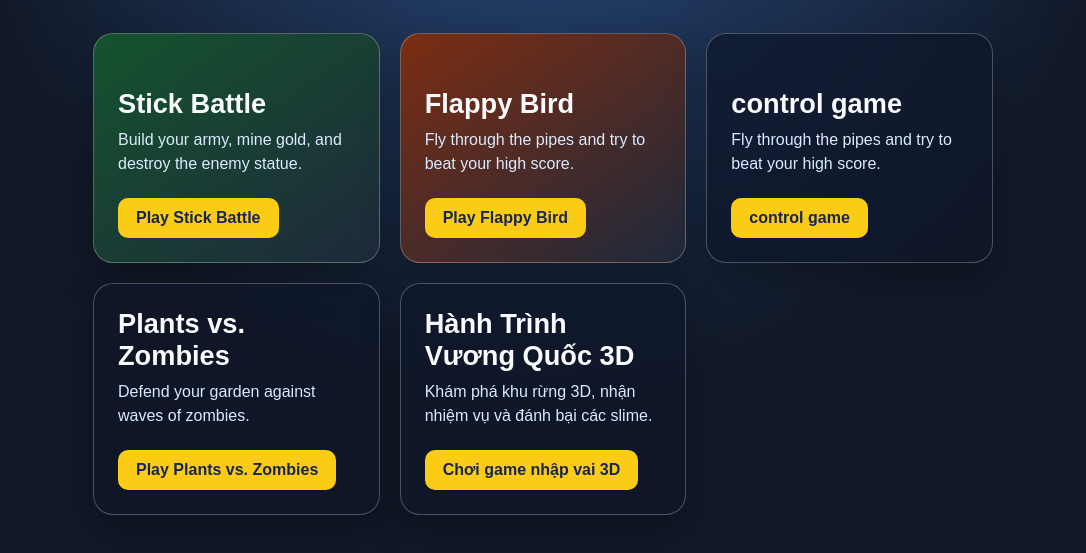
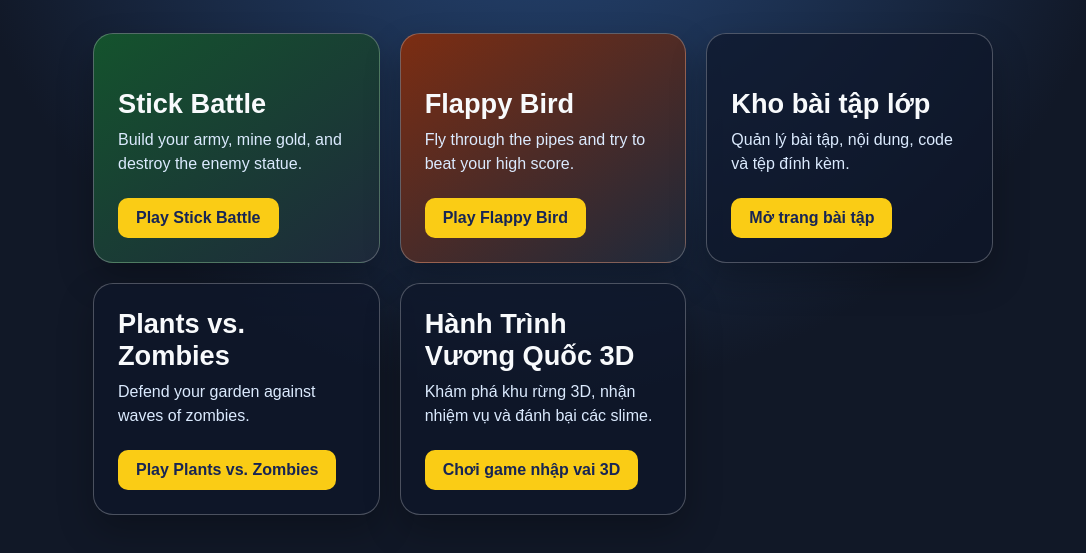
Before and after one commit to vuongquan864-ux/html-game, a plain HTML site: page index.html in a window 1280 px wide. Shown: the part 199-752 px from the top of the page, without its empty margins (97-1183 px from the left). Drawn offline with Linux system fonts and the light colour scheme.

Commit message:
Link assignments page from arcade

```diff
--- a/index.html
+++ b/index.html
@@ -65,9 +65,9 @@
         <a href="Flappy-Bird.html">Play Flappy Bird</a>
       </article>
       <article class="game-card">
-        <h2>control game</h2>
-        <p>Fly through the pipes and try to beat your high score.</p>
-        <a href="control-game.html">control game</a>
+        <h2>Kho bài tập lớp</h2>
+        <p>Quản lý bài tập, nội dung, code và tệp đính kèm.</p>
+        <a href="Untitled-111.html">Mở trang bài tập</a>
       </article>
       <article class="game-card">
         <h2>Plants vs. Zombies</h2>
```
